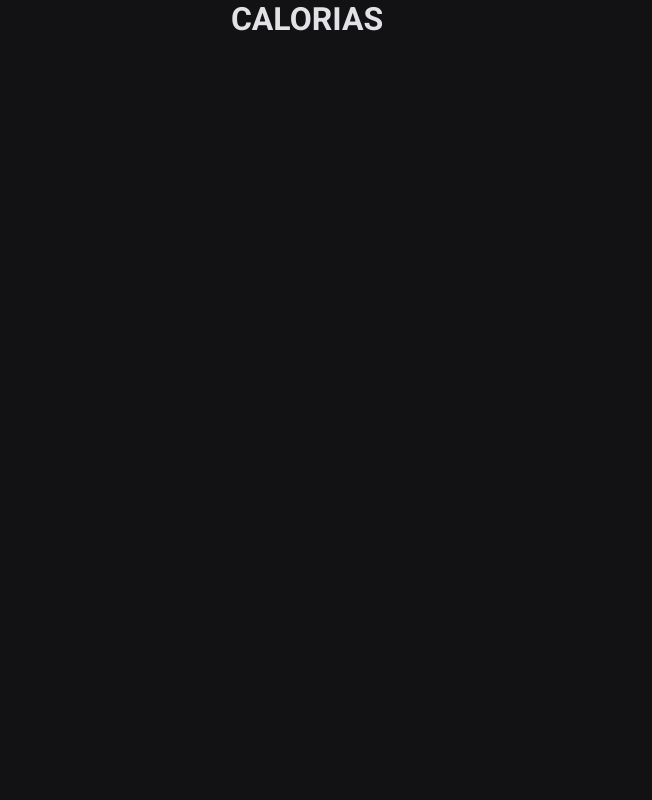
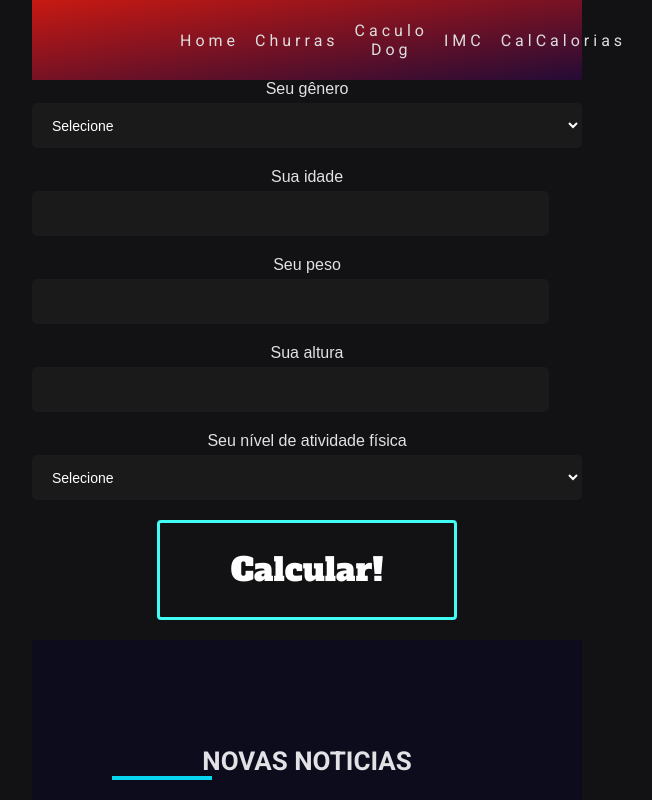
Before and after one commit to wesleywcr/CalculoDeTudo, a Next.js app: page /Calorias in a window 1280 px wide. Shown: the top 800 px of the page, without its empty margins (333-985 px from the left). Built offline with nearby package versions, Linux system fonts and the light colour scheme; a web font is replaced by a local one.

Commit message:
Update page calorie calculator

```diff
--- a/src/components/Header/Header.tsx
+++ b/src/components/Header/Header.tsx
@@ -31,6 +31,9 @@ const Header: React.FC = () => {
         <Link href="/Imc">
           <a>IMC</a>
         </Link>
+        <Link href="/Calorias">
+          <a>CalCalorias</a>
+        </Link>
         {/* <NavBtn>
           <Link href="">
             <a className="button">Sobre</a>
--- a/src/pages/Calorias/index.tsx
+++ b/src/pages/Calorias/index.tsx
@@ -1,6 +1,9 @@
 import React, { useState } from 'react';
+import Button from '../../components/Button/Button';
+import Footer from '../../components/Footer/Footer';
+import Header from '../../components/Header/Header';
 
-import { Container } from './styles';
+import { Container, Form, FormGroup, Label, Input, Result, ResultContainer, ResultContent, Select } from './styles';
 
 const Calorias: React.FC = () => {
 
@@ -10,9 +13,9 @@ const Calorias: React.FC = () => {
   const [height, setHeight] = useState('')
   const [activity, setActivity] = useState('')
   const [tmb, setTmb] = useState(0)
-  const [maintenance, setMaintenance] = useState('');
-  const [loseWeight, setLoseWeight] = useState('');
-  const [gainWeight, setGainWeight] = useState('');
+  const [maintenance, setMaintenance] = useState(0);
+  const [loseWeight, setLoseWeight] = useState(0);
+  const [gainWeight, setGainWeight] = useState(0);
   const [toggle, setToggle] = useState(false);
 
 
@@ -35,7 +38,105 @@ const Calorias: React.FC = () => {
   }
   return (
     <Container>
-      <h1>Calorias</h1>
+      <Header />
+      <Form id="form" onSubmit={calculate}>
+        <FormGroup>
+          <Label htmlFor="gender">Seu gênero</Label>
+          <Select
+            id="gender"
+            value={genre}
+            onChange={(e) => setGenre(e.target.value)}
+          >
+            <option value="">Selecione</option>
+            <option value="male">Masculino</option>
+            <option value="female">Feminino</option>
+          </Select>
+        </FormGroup>
+
+        <FormGroup>
+          <Label htmlFor="age">Sua idade</Label>
+          <Input
+            type="number"
+            id="age"
+            value={age}
+            onChange={(e) => setAge(e.target.value)}
+            required
+          />
+        </FormGroup>
+
+        <FormGroup>
+          <Label htmlFor="weight">Seu peso</Label>
+          <Input
+            type="number"
+            id="weight"
+            value={weight}
+            onChange={(e) => setWeight(e.target.value)}
+            required
+          />
+        </FormGroup>
+
+        <FormGroup>
+          <Label htmlFor="height">Sua altura</Label>
+          <Input
+            type="number"
+            id="height"
+            value={height}
+            onChange={(e) => setHeight(e.target.value)}
+            required
+          />
+        </FormGroup>
+
+        <FormGroup>
+          <Label htmlFor="activity_level">
+            Seu nível de atividade física
+            </Label>
+          <Select
+            id="activity_level"
+            value={activity}
+            onChange={(e) => setActivity(e.target.value)}
+          >
+            <option value="">Selecione</option>
+            <option value="1.2">Sedentário</option>
+            <option value="1.375">Pouca atividade</option>
+            <option value="1.55">Atividade moderada</option>
+            <option value="1.725">Atividade intensa</option>
+            <option value="1.9">Atividade muito intensa</option>
+          </Select>
+        </FormGroup>
+
+        <FormGroup>
+          <Button >Calcular!</Button>
+        </FormGroup>
+      </Form>
+
+      {toggle && (
+        <Result>
+          <ResultContainer>
+            <h2>Aqui está o resultado:</h2>
+
+            <ResultContent>
+              <ul>
+                <li>
+                  Seu metabolismo basal é de <strong>{tmb} calorias</strong>.
+                  </li>
+                <li>
+                  Para manter o seu peso você precisa consumir em média{" "}
+                  <strong>{maintenance} calorias</strong>.
+                  </li>
+                <li>
+                  Para perder peso você precisa consumir em média{" "}
+                  <strong>{loseWeight} calorias</strong>.
+                  </li>
+                <li>
+                  Para ganhar peso você precisa consumir em média{" "}
+                  <strong>{gainWeight} calorias</strong>.
+                  </li>
+              </ul>
+            </ResultContent>
+          </ResultContainer>
+        </Result>
+      )}
+      <Footer />
     </Container>
   );
 };
--- a/src/pages/Calorias/styles.ts
+++ b/src/pages/Calorias/styles.ts
@@ -1,5 +1,93 @@
 import styled from 'styled-components';
 
 export const Container = styled.div`
+ width: 550px;
+  margin: 0 auto;
+`;
+export const Form = styled.form`
+  box-sizing: content-box;
+`;
 
+
+export const Header = styled.div`
+  width: 100%;
+  height: 150px;
+  display: flex;
+  align-items: center;
+  justify-content: center;
 `;
+
+export const FormGroup = styled.div`
+  display: flex;
+  flex-direction: column;
+  margin-bottom: 20px;
+`;
+
+export const Label = styled.label`
+  font-size: 16px;
+  font-family: "Montserrat Semibold", sans-serif;
+  margin-bottom: 5px;
+`;
+
+export const Input = styled.input`
+  background: #1a1a1a;
+  width: 94%;
+  height: 45px;
+  border: 1px solid transparent;
+  border-radius: 5px;
+  font-family: "Montserrat", sans-serif;
+  color: white;
+  font-size: 14px;
+  padding: 0 15px;
+  outline: none;
+  transition: border-color 0.2s ease-in;
+  &:focus {
+    border-color: #ff7373;
+  }
+`;
+
+export const Select = styled.select`
+  background: #1a1a1a;
+  width: 100%;
+  height: 45px;
+  border: 1px solid transparent;
+  border-radius: 5px;
+  font-family: "Montserrat", sans-serif;
+  color: white;
+  font-size: 14px;
+  padding: 0 15px;
+  outline: none;
+  transition: border-color 0.2s ease-in;
+  &:focus {
+    border-color: #ff7373;
+  }
+`;
+
+
+
+export const Result = styled.div`
+  margin-bottom: 20px;
+`;
+
+export const ResultContainer = styled.div`
+  margin-top: 50px;
+`;
+
+export const ResultContent = styled.div`
+  margin-top: 10px;
+  background: #1a1a1a;
+  border-radius: 5px;
+  padding: 10px;
+  ul {
+    list-style: none;
+  }
+  ul li {
+    font-size: 14px;
+    font-weight: bold;
+    font-family: "Montserrat Bold", sans-serif;
+    line-height: 30px;
+  }
+  ul li strong {
+    color: #ff7373;
+  }
+`;
```
